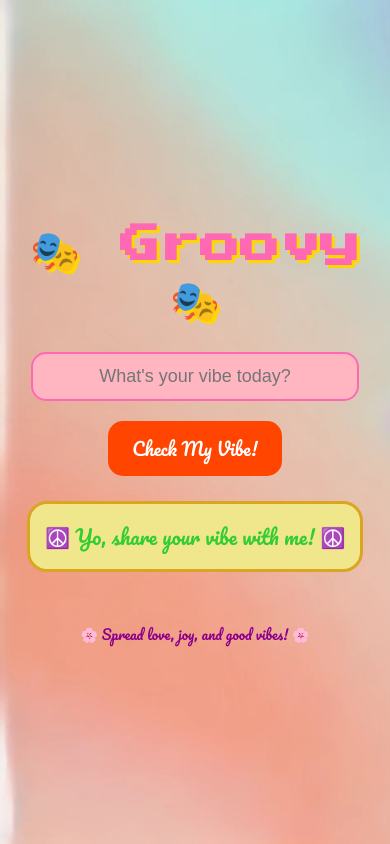
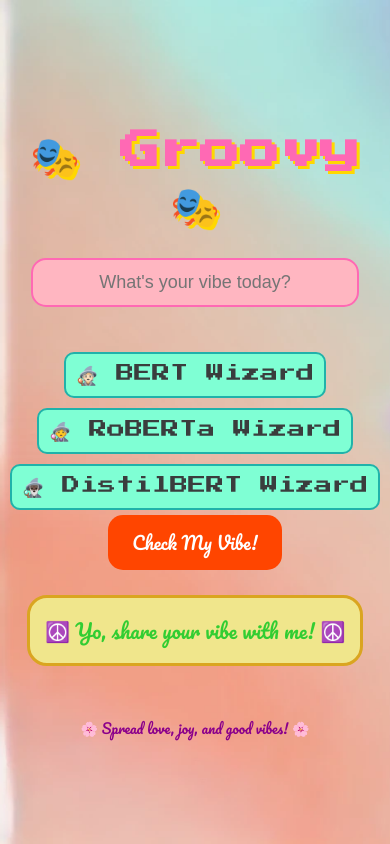
Before and after one commit to cosminmemetea/model-mesh, a plain HTML site: page static/index.html in a window 390 px wide. Both pictures are taken after a click on the button "Check My Vibe!". Drawn offline with Linux system fonts and the light colour scheme.

Commit message:
feat: Enhanced UI for wizard selection and input behavior: - Added more distinctive colors for selected wizards. - Disabled text input and wizard selection during sentiment prediction to prevent multiple actions.- Introduced loading spinner to indicate processing status. - Re-enabled user interactions after prediction result is received. - Improved user experience with a smooth, intuitive flow for vibe checking. - Docker and README small updates.

```diff
--- a/static/index.html
+++ b/static/index.html
@@ -8,6 +8,7 @@
     <title>Mood Checker - Groovy Vibes!</title>
     <style>
         @import url('https://fonts.googleapis.com/css2?family=Pacifico&family=Press+Start+2P&display=swap');
+
         @media only screen and (max-width: 600px) {
             h1 {
                 font-size: 1.5rem;
@@ -23,11 +24,17 @@
             .result {
                 font-size: 18px;
             }
+            .wizard {
+                font-size: 14px;
+                padding: 5px;
+            }
         }
+
         body {
             font-family: 'Pacifico', cursive;
-            background: linear-gradient(135deg, #f0f4f8, #e0f7fa); /* Soft pastel gradient */
+            background: linear-gradient(135deg, #f0f4f8, #e0f7fa);
             background-image: url('/static/background-gradient.webp');
+            background-color: #c1f4f6;
             color: #3a3d3d;
             display: flex;
             justify-content: center;
@@ -38,18 +45,18 @@
             flex-direction: column;
             background-size: cover;
         }
+
         h1 {
             color: #ff69b4;
             font-family: 'Press Start 2P', cursive;
             text-shadow: 3px 3px #ffd700;
             font-size: 2.5rem;
         }
-        h1, input, button, .result, footer {
-            text-align: center; /* Ensure individual elements are centered */
-        }
+
         .input-container {
             margin-bottom: 20px;
         }
+
         input {
             padding: 12px;
             font-size: 18px;
@@ -60,6 +67,7 @@
             color: #3a3d3d;
             text-align: center;
         }
+
         button {
             padding: 12px 24px;
             background-color: #ff4500;
@@ -70,9 +78,16 @@
             cursor: pointer;
             font-family: 'Pacifico', cursive;
         }
+
+        button:disabled {
+            background-color: #d3d3d3;
+            cursor: not-allowed;
+        }
+
         button:hover {
             background-color: #ff6347;
         }
+
         .result {
             margin-top: 25px;
             font-size: 20px;
@@ -82,10 +97,49 @@
             border-radius: 20px;
             border: 3px solid #daa520;
         }
+
+        .wizard-container {
+            margin-top: 20px;
+        }
+
+        .wizard {
+            padding: 10px;
+            background-color: #7fffd4;
+            border: 2px solid #20b2aa;
+            border-radius: 10px;
+            font-size: 18px;
+            cursor: pointer;
+            margin: 5px;
+            display: inline-block;
+            font-family: 'Press Start 2P', cursive;
+        }
+
+        .wizard:hover {
+            background-color: #40e0d0;
+        }
+
+        .wizard-selected {
+            background-color: #ff6347; /* More distinctive color */
+            border-color: #ff4500;
+            color: white;
+        }
+
+        .wizard-disabled {
+            cursor: not-allowed;
+            opacity: 0.5;
+        }
+
         footer {
             margin-top: 50px;
             font-size: 14px;
             color: #8b008b;
+        }
+
+        .loading-spinner {
+            display: none;
+            margin-top: 20px;
+            font-size: 24px;
+            color: #ff69b4;
         }
     </style>
 </head>
@@ -97,7 +151,15 @@
         <input type="text" id="user-input" placeholder="What's your vibe today?" />
     </div>
 
-    <button onclick="checkMood()">Check My Vibe!</button>
+    <div class="wizard-container">
+        <div class="wizard" id="bert-wizard" onclick="chooseWizard('bert')">🧙🏻 BERT Wizard</div>
+        <div class="wizard" id="roberta-wizard" onclick="chooseWizard('roberta')">🧙‍♀️ RoBERTa Wizard</div>
+        <div class="wizard" id="distilbert-wizard" onclick="chooseWizard('distilbert')">🧙🏿‍♂️ DistilBERT Wizard</div>
+    </div>
+
+    <button id="check-vibe-button" onclick="checkMood()">Check My Vibe!</button>
+
+    <div class="loading-spinner" id="loading-spinner">⏳ Checking your vibe...</div>
 
     <div class="result" id="result-container"></div>
 
@@ -106,13 +168,37 @@
     </footer>
 
     <script>
+        let selectedModel = "bert";  // Default model is BERT
+
+        function chooseWizard(model) {
+            selectedModel = model;
+            document.querySelectorAll('.wizard').forEach(el => {
+                el.classList.remove('wizard-selected');  // Reset all wizards
+            });
+            document.getElementById(`${model}-wizard`).classList.add('wizard-selected');  // Highlight selected wizard
+        }
+
         async function checkMood() {
             const userInput = document.getElementById('user-input').value;
             const resultContainer = document.getElementById('result-container');
+            const button = document.getElementById('check-vibe-button');
+            const loadingSpinner = document.getElementById('loading-spinner');
+            const inputField = document.getElementById('user-input');
+            const wizards = document.querySelectorAll('.wizard');
+
+            // Disable interactions during prediction
+            button.disabled = true;
+            inputField.disabled = true;
+            wizards.forEach(el => el.classList.add('wizard-disabled'));
+            loadingSpinner.style.display = 'block';
 
             // If input is empty, show a fun message
             if (!userInput) {
                 resultContainer.innerHTML = "☮️ Yo, share your vibe with me! ☮️";
+                button.disabled = false;
+                inputField.disabled = false;
+                wizards.forEach(el => el.classList.remove('wizard-disabled'));
+                loadingSpinner.style.display = 'none';
                 return;
             }
 
@@ -125,7 +211,7 @@
                     },
                     body: JSON.stringify({
                         text: userInput,
-                        model: "bert"  // Adjust model if needed
+                        model: selectedModel  // Use selected model
                     }),
                 });
 
@@ -150,6 +236,12 @@
             } catch (error) {
                 resultContainer.innerHTML = "😢 Can't reach the vibe checker! Make sure the API is running, man!";
             }
+
+            // Re-enable interactions after prediction
+            button.disabled = false;
+            inputField.disabled = false;
+            wizards.forEach(el => el.classList.remove('wizard-disabled'));
+            loadingSpinner.style.display = 'none';
         }
     </script>
 
```
Also changed, not shown: 4 other files.
